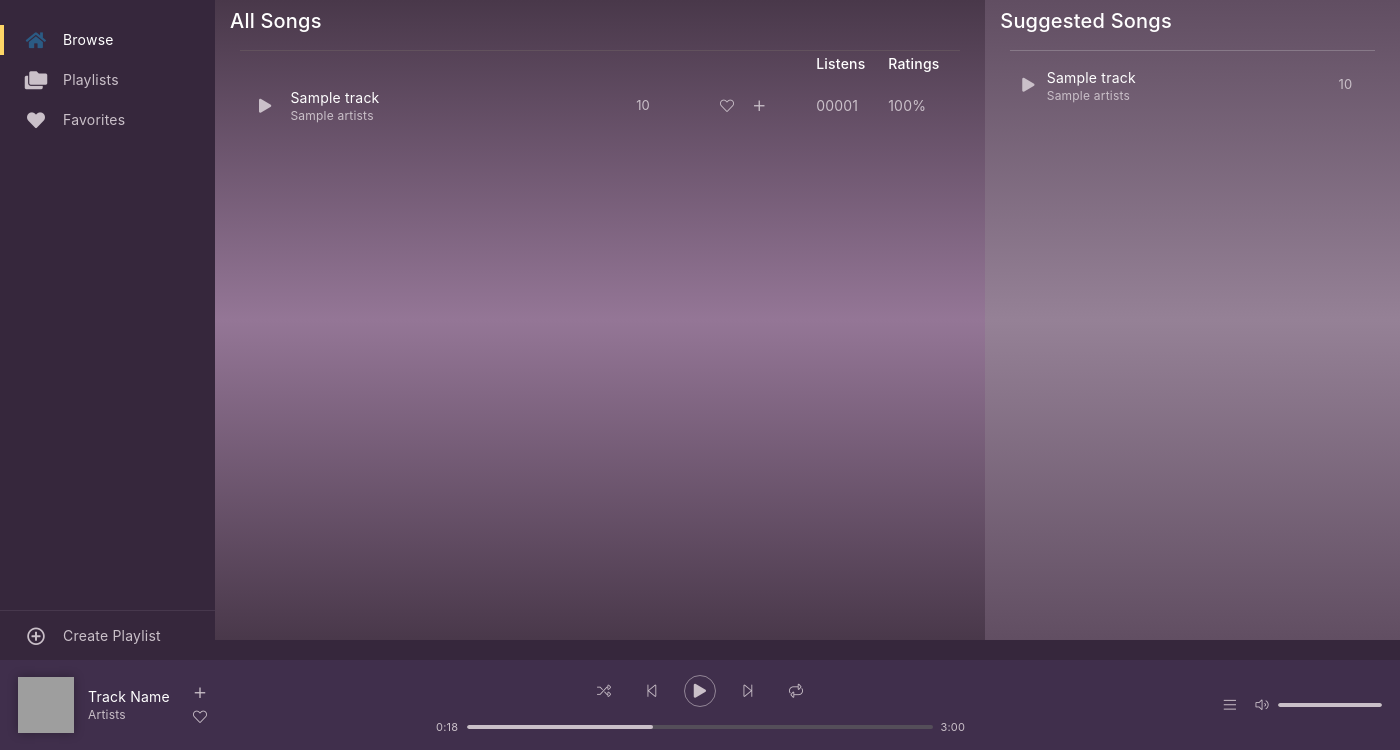
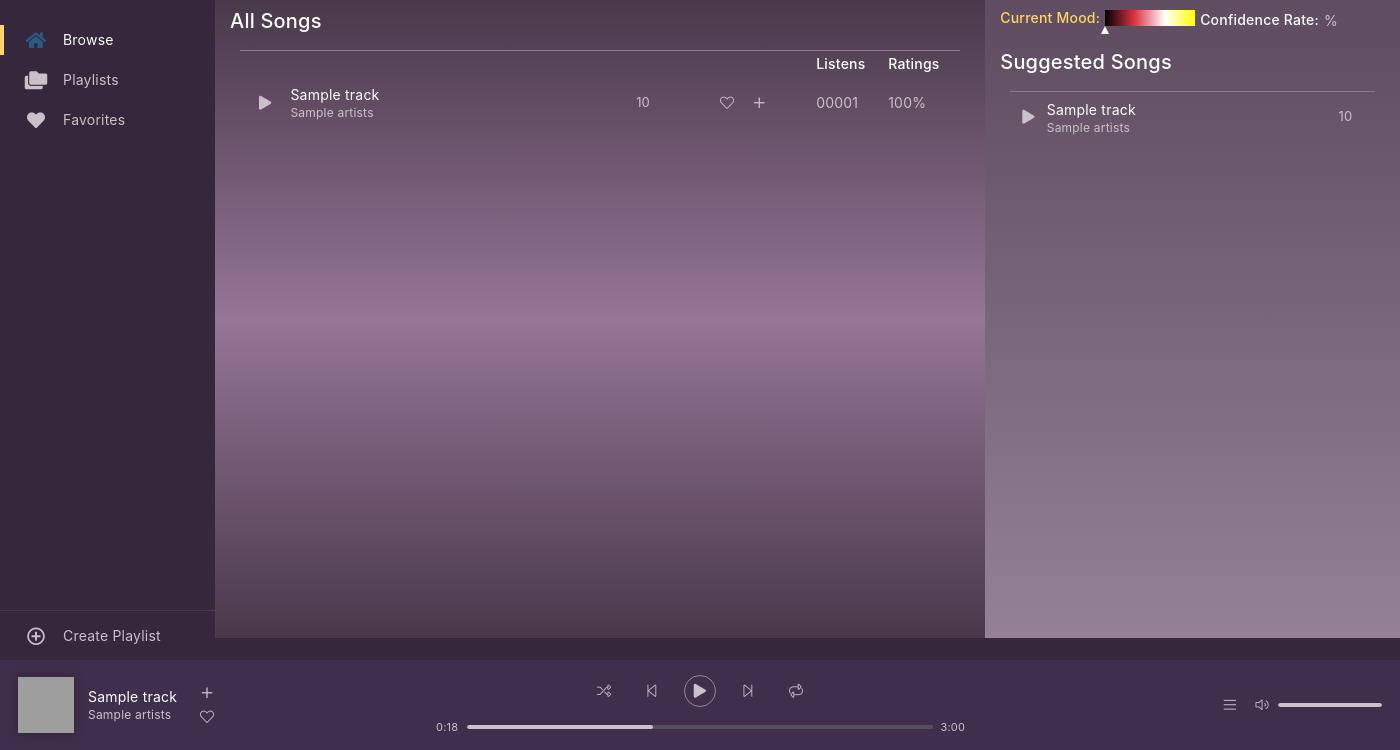
Before and after one commit to ferdsopadajr/djangomusicdudes, a Django app: template overallsystem/templates/overallsystem/main.html in a window 1400 px wide. Shown: the part 50-800 px from the top of the page. Run offline with Django 3.2, Linux system fonts and the light colour scheme; tables that the repository leaves empty hold one stand-in row (values such as "Sample post"); the template is opened without the code that fills it: values that come from a table or form of the project are taken from there, most other values are stand-ins (such as "Sample title", 1, 10 or a date in 2020); some libraries are stand-ins or nearby versions; grey boxes are pictures that could not be loaded.

Commit message:
Latest Commit

```diff
--- a/overallsystem/static/css/style.css
+++ b/overallsystem/static/css/style.css
@@ -1,3 +1,16 @@
+.main-view .all-songs .all-songs-title, .main-view .mood-rec .rec .rec-title {
+  display: flex;
+  align-items: center;
+  height: 50px;
+  color: #fff;
+  padding-left: 15px;
+}
+
+.main-view .all-songs .songs-container, .main-view .mood-rec .rec .rec-container {
+  width: 100%;
+  padding: 0 25px;
+}
+
 #sidebar-wrapper .cr_pl a, .sidebar-nav li:not(:first-child) a {
   display: flex;
   padding: 0 24px;
@@ -12,11 +25,20 @@
   margin-right: 15px;
 }
 
-.controls-bar .controls-bar-left .now-playing .track-info, .controls-bar .controls-bar-left .now-playing .track-info .track-info-name, .controls-bar .controls-bar-left .now-playing .track-info .track-info-artists, .main-view .all-songs .songs-container .song .song-info .song-info-name, .main-view .all-songs .songs-container .song .song-info .song-info-artists, .main-view .rec .rec-container .song .song-info .song-info-name, .main-view .rec .rec-container .song .song-info .song-info-artists {
+.main-view .all-songs .songs-container .song-bdr-top, .main-view .mood-rec .rec .rec-container .song-bdr-top {
+  border-top: 1px solid #877988;
+  width: 100%;
+}
+
+.controls-bar .controls-bar-left .now-playing .track-info, .controls-bar .controls-bar-left .now-playing .track-info .track-info-name, .controls-bar .controls-bar-left .now-playing .track-info .track-info-artists, .main-view .all-songs .songs-container .song .song-info .song-info-name, .main-view .all-songs .songs-container .song .song-info .song-info-artists, .main-view .mood-rec .rec .rec-container .song .song-info .song-info-name, .main-view .mood-rec .rec .rec-container .song .song-info .song-info-artists {
   overflow: hidden;
   text-overflow: ellipsis;
   white-space: nowrap;
   transition: 0s;
+}
+
+html {
+  overflow: hidden;
 }
 
 body {
@@ -28,6 +50,7 @@ body {
 
 .sr-only {
   position: absolute !important;
+  margin: 0;
 }
 
 /* sidebar */
@@ -323,6 +346,12 @@ a:hover {
 .controls-bar .controls-bar-center .player-controls-buttons button.fas.fa-play.fas.fa-play:hover:after, .controls-bar .controls-bar-center .player-controls-buttons button.fas.fa-play.fas.fa-pause:hover:after, .controls-bar .controls-bar-center .player-controls-buttons button.fas.fa-pause.fas.fa-play:hover:after, .controls-bar .controls-bar-center .player-controls-buttons button.fas.fa-pause.fas.fa-pause:hover:after {
   border-color: #fff;
 }
+.controls-bar .controls-bar-center .player-controls-buttons .but-clkd {
+  color: #e0ba53;
+}
+.controls-bar .controls-bar-center .player-controls-buttons .but-clkd:hover {
+  color: #fed667;
+}
 .controls-bar .controls-bar-center .playback-bar {
   width: 100%;
   display: flex;
@@ -392,7 +421,7 @@ a:hover {
   position: absolute;
   display: flex;
   background: inherit;
-  height: 80%;
+  height: 79.8%;
   width: 100%;
   user-select: none;
   top: 50px;
@@ -410,34 +439,25 @@ a:hover {
 .main-view .account .fal.fa-user-circle {
   font-size: 72px;
 }
+.main-view .full {
+  width: 100% !important;
+}
 .main-view .all-songs {
   background: linear-gradient(#49384a, #947696, #49384a);
-  overflow: auto;
+  overflow-y: scroll;
   width: 65%;
   min-width: 748.14px;
   padding-bottom: 15px;
 }
-.main-view .all-songs .all-songs-title {
-  display: flex;
-  align-items: center;
-  height: 50px;
-  color: #fff;
-  padding-left: 15px;
-}
-.main-view .all-songs .songs-container {
-  width: 100%;
-  padding: 0 25px;
-}
 .main-view .all-songs .songs-container .song-bdr-top {
   display: flex;
-  border-top: 1px solid #62525d;
-  width: 100%;
   justify-content: flex-end;
 }
 .main-view .all-songs .songs-container .song-bdr-top h6 {
   color: #fff;
   width: 10%;
-  padding-top: 5px;
+  margin-bottom: 0;
+  padding: 5px 0;
   font-size: 14px;
 }
 .main-view .all-songs .songs-container .song {
@@ -500,66 +520,102 @@ a:hover {
 .main-view .all-songs .songs-container .song:hover {
   background: rgba(67, 48, 71, 0.5);
 }
-.main-view .rec {
-  overflow: auto;
-  background: linear-gradient(#614e62, #958196, #614e62);
+.main-view .mood-rec {
   width: 35%;
   min-width: 402.84px;
-  padding-bottom: 15px;
 }
-.main-view .rec .rec-title {
+.main-view .mood-rec .current-mood {
+  overflow: auto;
+  background: #614e62;
+  padding-bottom: 0;
+  display: flex;
+  padding-left: 15px;
+}
+.main-view .mood-rec .current-mood .mood-sec {
+  display: flex;
+  width: 50%;
+}
+.main-view .mood-rec .current-mood .mood-sec .mood {
+  margin-bottom: 0;
+  padding: 10px 5px 10px 0;
+  color: #fed667;
+  font-size: 14px;
+}
+.main-view .mood-rec .current-mood .mood-sec .heatmap-cont {
+  width: 45%;
+  display: flex;
+  flex-direction: column;
+}
+.main-view .mood-rec .current-mood .mood-sec .heatmap-cont .mood-heatmap {
+  background: linear-gradient(to right, black, #dc3545, white, yellow);
+  height: 16px;
+  margin-top: 10px;
+}
+.main-view .mood-rec .current-mood .mood-sec .heatmap-cont .heatpoint {
+  margin-left: -5%;
+  width: 0;
+  height: 0;
+  border-left: 4px solid transparent;
+  border-right: 4px solid transparent;
+  border-bottom: 8px solid #fff;
+}
+.main-view .mood-rec .current-mood .cfd-sec {
   display: flex;
   align-items: center;
-  height: 50px;
+  width: 50%;
+}
+.main-view .mood-rec .current-mood .cfd-sec .cfd-rate {
+  margin-bottom: 0;
+  padding: 10px 5px 10px 0;
   color: #fff;
-  padding-left: 15px;
+  font-size: 14px;
 }
-.main-view .rec .rec-container {
-  width: 100%;
-  padding: 0 25px;
+.main-view .mood-rec .current-mood .cfd-sec .cfd-pct {
+  margin: 10px 0;
 }
-.main-view .rec .rec-container .song-bdr-top {
-  border-top: 1px solid #877988;
-  width: 100%;
-  height: 10px;
+.main-view .mood-rec .rec {
+  overflow: auto;
+  background: linear-gradient(#614e62, #958196);
+  padding-bottom: 15px;
+  height: 93.5%;
 }
-.main-view .rec .rec-container .song {
+.main-view .mood-rec .rec .rec-container .song {
   display: flex;
   align-items: center;
   height: 50px;
   width: 100%;
 }
-.main-view .rec .rec-container .song button {
+.main-view .mood-rec .rec .rec-container .song button {
   background: none;
   border: none;
   outline: none;
   color: #cac0c9;
   width: 10%;
 }
-.main-view .rec .rec-container .song button:hover {
+.main-view .mood-rec .rec .rec-container .song button:hover {
   color: #fff;
 }
-.main-view .rec .rec-container .song .song-info {
+.main-view .mood-rec .rec .rec-container .song .song-info {
   display: flex;
   flex-direction: column;
   width: 80%;
   padding-right: 15px;
   overflow: hidden;
 }
-.main-view .rec .rec-container .song .song-info .song-info-name {
+.main-view .mood-rec .rec .rec-container .song .song-info .song-info-name {
   color: #fff;
 }
-.main-view .rec .rec-container .song .song-info .song-info-artists {
+.main-view .mood-rec .rec .rec-container .song .song-info .song-info-artists {
   color: #cac0c9;
   font-size: 12px;
   line-height: 16px;
 }
-.main-view .rec .rec-container .song .song-duration {
+.main-view .mood-rec .rec .rec-container .song .song-duration {
   height: 20px;
   width: 10%;
   font-size: 13px;
 }
-.main-view .rec .rec-container .song:hover {
+.main-view .mood-rec .rec .rec-container .song:hover {
   background: rgba(67, 48, 71, 0.5);
 }
 
--- a/overallsystem/static/js/custom.js
+++ b/overallsystem/static/js/custom.js
@@ -1,21 +1,80 @@
+var track_id;
 $(function() {
+	// sidebar link
 	$('.sidebar-nav li:not(:first-child)').on('click', 'a', function() {
 		$(this).parent().addClass('active').siblings().removeClass('active').find('i').css('color','');
 		$(this).find('i').css('color','#2b5b84');
 	});
 
-	$('.main-view').on('click', '.song', function() {
+	// display recommendations
+	$('.main-view').on('click', '.fa-play', function() {
+		track_id = $(this).parent().attr('id');
+		$('.all-songs').removeClass('full');
+		$(this).addClass('sr-only').siblings('.fa-pause').removeClass('sr-only');
 		$.post(
 			'/gen_rec/',
 			{
-				track_id: $(this).attr('id')
+				track_id: track_id
 			},
 			function(data) {
 				$('.rec-container').html(data);
 			}
 		);
+		$.post(
+			'/upd_cbl/',
+			{
+				track_id: track_id
+			},
+			function(data) {
+				$('.controls-bar-left').html(data);
+			}
+		);
+	}).on('click', '.fa-pause', function() {
+		$(this).addClass('sr-only').siblings('.fa-play').removeClass('sr-only');
 	});
 
+	$('.main-view, .controls-bar-left').on('click', '.fal.fa-heart', function() {
+		track_id = $(this).parents('.song').attr('id');
+		console.log(track_id);
+		// add song to favorites
+		$.post(
+			'/add_to_fav/',
+			{
+				track_id: track_id
+			}
+		);
+		$(this).addClass('sr-only').siblings('.fas.fa-heart').removeClass('sr-only');
+	}).on('click', '.fas.fa-heart', function() {
+		$(this).addClass('sr-only').siblings('.fal.fa-heart').removeClass('sr-only');
+	});
+
+	// player controls
+	$('.player-controls-buttons').on('click', '.fa-pause', function() {
+		$(this).addClass('sr-only').siblings('.fa-play').removeClass('sr-only');
+	}).on('click', '.fa-play', function() {
+		$(this).addClass('sr-only').siblings('.fa-pause').removeClass('sr-only');
+	}).on('click', '.fa-random, .fa-repeat-alt', function() {
+		if ($(this).hasClass('but-clkd')) {
+			$(this).removeClass('but-clkd');
+			if ($(this).attr('title') == 'Disable shuffle') {
+				$(this).attr('title','Enable shuffle');
+			}
+		} else {
+			$(this).addClass('but-clkd');
+			if ($(this).attr('title') == 'Enable repeat') {
+				$(this).attr('title','Enable repeat one');
+			} else if ($(this).attr('title') == 'Enable shuffle') {
+				$(this).attr('title','Disable shuffle');
+			}
+		}
+	}).on('click', '.fa-repeat-alt.but-clkd', function() {
+		$(this).attr('title','Enable repeat');
+		$(this).removeClass('but-clkd').addClass('sr-only').siblings('.fa-repeat-1-alt').removeClass('sr-only').addClass('but-clkd');
+	}).on('click', '.fa-repeat-1-alt', function() {
+		$(this).removeClass('but-clkd').addClass('sr-only').siblings('.fa-repeat-alt').removeClass('sr-only');
+	});
+
+	// display account settings
 	$('.top-bar').on('click', '#account', function() {
 		$.get(
 			'/account/',
--- a/overallsystem/static/scss/style.scss
+++ b/overallsystem/static/scss/style.scss
@@ -36,6 +36,22 @@ $controls: #402f4c;
 		color: $primary;
 	}
 }
+@mixin right-panel($bg, $pb) {
+	overflow: auto;
+	background: $bg;
+	padding-bottom: $pb;
+}
+%songs-header {
+	display: flex;
+	align-items: center;
+	height: 50px;
+	color: $primary;
+	padding-left: 15px;
+}
+%container {
+	width: 100%;
+	padding: 0 25px;
+}
 %align {
 	display: flex;
 	padding: 0 24px;
@@ -49,6 +65,10 @@ $controls: #402f4c;
 		margin-right: 15px;
 	}
 }
+%bdr-top {
+	border-top: 1px solid #877988;
+	width: 100%;
+}
 %ellipsis {
 	overflow: hidden;
 	text-overflow: ellipsis;
@@ -56,6 +76,9 @@ $controls: #402f4c;
 	transition: 0s;
 }
 
+html {
+	overflow: hidden;
+}
 body {
 	background: $sidebar-bg;
 	color: $secondary;
@@ -64,6 +87,7 @@ body {
 }
 .sr-only {
 	position: absolute !important;
+	margin: 0;
 }
 
 /* sidebar */
@@ -323,6 +347,12 @@ a {
 					}
 				}
 			}
+			.but-clkd {
+				color: #e0ba53;
+				&:hover {
+					color: $actv-bdr;
+				}
+			}
 		}
 		.playback-bar {
 			width: 100%;
@@ -386,7 +416,7 @@ a {
 }
 /* main view */
 .main-view {
-	@include property(absolute, flex, inherit, 80%, 100%);
+	@include property(absolute, flex, inherit, 79.8%, 100%);
 	top: 50px;
 	z-index: -2;
 	padding-left: 215px;
@@ -401,31 +431,29 @@ a {
 			font-size: 72px;
 		}
 	}
+	.full {
+		width: 100% !important;
+	}
 	.all-songs {
 		background: linear-gradient(#49384a, #947696, #49384a);
-		overflow: auto;
+		overflow-y: scroll;
 		width: 65%;
 		min-width: 748.14px;
 		padding-bottom: 15px;
 		.all-songs-title {
-			display: flex;
-			align-items: center;
-			height: 50px;
-			color: $primary;
-			padding-left: 15px;
+			@extend %songs-header;
 		}
 		.songs-container {
-			width: 100%;
-			padding: 0 25px;
+			@extend %container;
 			.song-bdr-top {
+				@extend %bdr-top;
 				display: flex;
-				border-top: 1px solid #62525d;
-				width: 100%;
 				justify-content: flex-end;
 				h6 {
 					color: $primary;
 					width: 10%;
-					padding-top: 5px;
+					margin-bottom: 0;
+					padding: 5px 0;
 					font-size: 14px;
 				}
 			}
@@ -493,26 +521,66 @@ a {
 			}
 		}
 	}
-	.rec {
-		overflow: auto;
-		background: linear-gradient(#614e62, #958196, #614e62);
+	.mood-rec {
 		width: 35%;
 		min-width: 402.84px;
-		padding-bottom: 15px;
-		.rec-title {
+		.current-mood {
+			@include right-panel(#614e62, 0);
+			display: flex;
+			padding-left: 15px;
+			.mood-sec {
+				display: flex;
+				width: 50%;
+				.mood {
+					margin-bottom: 0;
+					padding: 10px 5px 10px 0;
+					color: $actv-bdr;
+					font-size: 14px;
+				}
+				.heatmap-cont {
+					width: 45%;
+					display: flex;
+					flex-direction: column;
+					.mood-heatmap {
+						background: linear-gradient(to right, black, #dc3545, white, yellow);
+						height: 16px;
+						margin-top: 10px;
+					}
+					.heatpoint {
+						margin-left: -5%;
+						width: 0;
+						height: 0;
+						border-left: 4px solid transparent;
+						border-right: 4px solid transparent;
+						border-bottom: 8px solid $primary;
+					}
+				}
+			}
+			.cfd-sec {
 				display: flex;
 				align-items: center;
-			height: 50px;
+				width: 50%;
+				.cfd-rate {
+					margin-bottom: 0;
+					padding: 10px 5px 10px 0;
 					color: $primary;
-			padding-left: 15px;
+					font-size: 14px;
+				}
+				.cfd-pct {
+					margin: 10px 0;
+				}
+			}
+		}
+		.rec {
+			@include right-panel(linear-gradient(#614e62, #958196), 15px);
+			height: 93.5%;
+			.rec-title {
+				@extend %songs-header;
 			}
 			.rec-container {
-			width: 100%;
-			padding: 0 25px;
+				@extend %container;
 				.song-bdr-top {
-				border-top: 1px solid #877988;
-				width: 100%;
-				height: 10px;
+					@extend %bdr-top;
 				}
 				.song {
 					display: flex;
@@ -553,6 +621,7 @@ a {
 					}
 					&:hover {
 						background: rgba(67, 48, 71, .5);
+					}
 				}
 			}
 		}
--- a/overallsystem/templates/overallsystem/main.html
+++ b/overallsystem/templates/overallsystem/main.html
@@ -41,36 +41,9 @@
 <!-- Controls Bar -->
 <div class="controls-bar">
 	<div class="controls-bar-left">
-		<div class="now-playing">
-			<span draggable="true">
-				<a href="#now-playing">
-					<div class="cover-shadow">
-						<div class="cover-img"></div>
-					</div>
-				</a>
-			</span>
-			<div class="track-info">
-				<div class="track-info-name">
-					<div class="context-wrapper">
-						<span>
-							<a href="#now-playing-name">Track Name</a>
-						</span>
-					</div>
-				</div>
-				<div class="track-info-artists">
-					<div class="context-wrapper">
-						<span>
-							<a href="#now-playing-artists">Artists</a>
-						</span>
-					</div>
-				</div>
-			</div>
-			<div class="button-add">
-				<button class="fal fa-plus" title="Add to Playlist"></button>
-				<button class="fal fa-heart" title="Add to Favorites"></button>
-				<button class="fas fa-heart sr-only" title="Add to Favorites"></button>
-			</div>
-		</div>
+		<!-- if profile.pref_mean_x -->
+		{% include 'overallsystem/now-playing.html' %}
+		<!-- endif -->
 	</div>
 	<div class="controls-bar-center">
 		<div class="player-controls-buttons">
@@ -105,7 +78,11 @@
 <!-- Main View -->
 <div class="main-view">
 	{% block songs %}
+	{% if profile.pref_mean_x %}
 		<div class="all-songs">
+	{% else %}
+		<div class="all-songs full">
+	{% endif %}
 		<div class="all-songs-title">
 			<h5>All Songs</h5>
 		</div>
@@ -116,7 +93,7 @@
 			</div>
 			{% for track in songs %}
 			<div class="song" id="{{ track.id }}">
-				<button class="fas fa-play"></button>
+				<button class="fas fa-play" title="Play"></button>
 				<button class="fas fa-pause sr-only"></button>
 				<div class="song-info">
 					<div class="song-info-name">{{ track.track_name }}</div>
@@ -130,10 +107,28 @@
 				</div>
 				<div class="listens-ratings">
 					<div class="listens">00001</div>
+					<!-- ratings formula
+						ratings = (sum(listenduration)+fvpl) / ((sum(listens)*maxdurationeach)+fvpl)
+					 -->
 					<div class="ratings">100%</div>
 				</div>
 			</div>
 			{% endfor %}
+		</div>
+	</div>
+	{% if profile.pref_mean_x %}
+		<div class="mood-rec">
+			<div class="current-mood">
+				<div class="mood-sec">
+					<h6 class="mood">Current Mood:</h6>
+					<div class="heatmap-cont">
+						<div class="mood-heatmap"></div>
+						<div class="heatpoint" title="Sad"><!-- append value to margin-left attribute coming from cfd-rate; change its title --></div>
+					</div>
+				</div>
+				<div class="cfd-sec">
+					<h6 class="cfd-rate">Confidence Rate:</h6>
+					<div class="cfd-pct">%<!-- add percentage computation here --></div>
 				</div>
 			</div>
 			<div class="rec">
@@ -144,6 +139,8 @@
 					{% include 'overallsystem/recommendations.html' %}
 				</div>
 			</div>
+		</div>
+	{% endif %}
 	{% endblock %}
 </div>
 {% endblock %}
--- /dev/null
+++ b/overallsystem/templates/overallsystem/now-playing.html
@@ -0,0 +1,30 @@
+<div class="now-playing">
+	<span draggable="true">
+		<a href="#now-playing">
+			<div class="cover-shadow">
+				<div class="cover-img"></div>
+			</div>
+		</a>
+	</span>
+	<div class="track-info">
+		<div class="track-info-name">
+			<div class="context-wrapper">
+				<span>
+					<a href="#now-playing-name" title="{{ track.track_name }}">{{ track.track_name }}</a>
+				</span>
+			</div>
+		</div>
+		<div class="track-info-artists">
+			<div class="context-wrapper">
+				<span>
+					<a href="#now-playing-artists" title="{{ track.artists }}">{{ track.artists }}</a>
+				</span>
+			</div>
+		</div>
+	</div>
+	<div class="button-add">
+		<button class="fal fa-plus" title="Add to Playlist"></button>
+		<button class="fal fa-heart" title="Add to Favorites"></button>
+		<button class="fas fa-heart sr-only" title="Add to Favorites"></button>
+	</div>
+</div>
--- a/overallsystem/urls.py
+++ b/overallsystem/urls.py
@@ -10,4 +10,6 @@ urlpatterns = [
   path('', views.main),
   path('main/', views.main),
   path('gen_rec/', views.gen_rec),
+  path('upd_cbl/', views.upd_cbl),
+  path('add_to_fav/', views.add_to_fav),
 ]
```
Also changed, not shown: overallsystem/modules/kmeans.py (+4 -4 lines), overallsystem/views.py (+17 -4 lines). Lines whose indentation alone changed are shown as unchanged.
